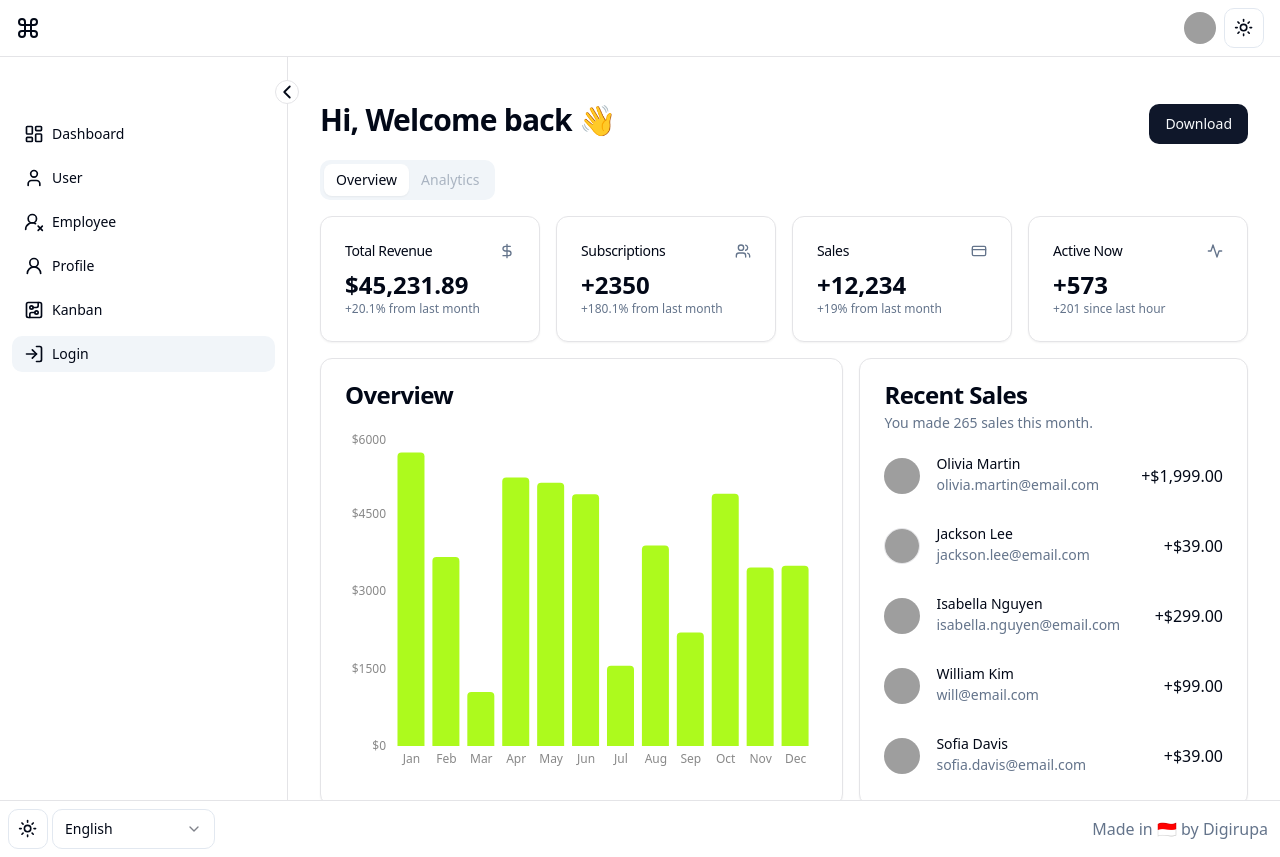
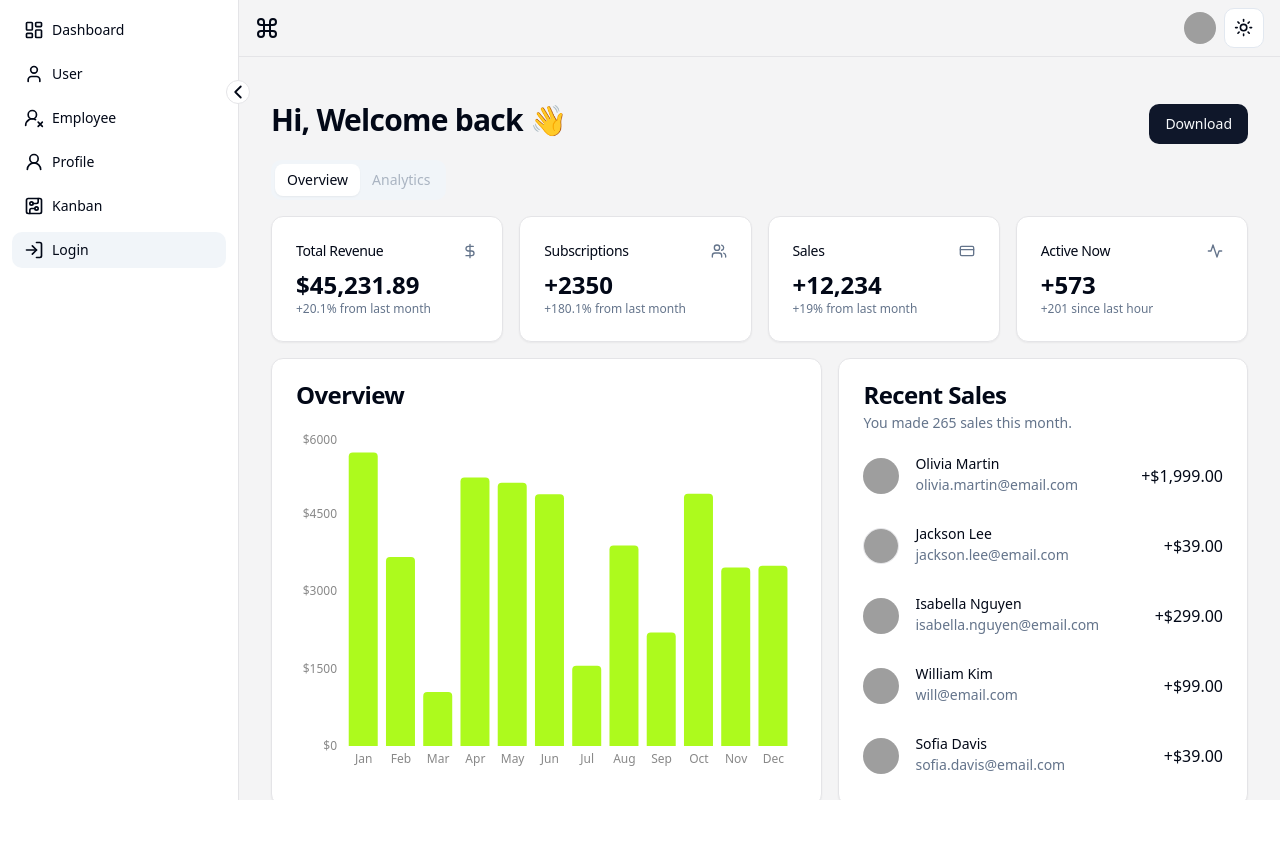
Before and after one commit to digirupa/nextjs-boilerplate, a Next.js app: page / in a window 1280 px wide. After the commit the page ends 830 px from the top, so only its background shows below. Built offline with nearby package versions, Linux system fonts and the light colour scheme; grey boxes are pictures that could not be loaded; what cookies-next would draw is missing.

Commit message:
wip: dashboard layout

```diff
--- a/src/components/app/layouts/Footer.tsx
+++ b/src/components/app/layouts/Footer.tsx
@@ -3,7 +3,7 @@ import ChangeTheme from '../inputs/change-theme'
 
 const Footer = () => {
   return (
-    <footer className='border-t bg-background text-center'>
+    <footer className='border-t text-center'>
       <div className='p-2'>
         <div className='flex flex-wrap items-center gap-1'>
           <div className='flex gap-1'>
--- a/src/components/app/layouts/header.tsx
+++ b/src/components/app/layouts/header.tsx
@@ -3,13 +3,20 @@ import Link from 'next/link'
 import ChangeTheme from '../inputs/change-theme'
 import { MobileSidebar } from './mobile-sidebar'
 import { UserNav } from './user-nav'
+import { useSidebar } from '@/lib/hooks/use-sidebar'
 
 export default function Header() {
+  const { isMinimized } = useSidebar()
   return (
-    <div className='supports-backdrop-blur:bg-background/60 fixed left-0 right-0 top-0 z-20 border-b bg-background/95 backdrop-blur'>
+    <div
+      className={cn(
+        'supports-backdrop-blur:bg-background/60 fixed left-0 right-0 top-0 z-20 border-b bg-secondary backdrop-blur',
+        !isMinimized ? 'duration-500 lg:left-[239px]' : 'duration-500 lg:left-[67px]'
+      )}
+    >
       <nav className='flex h-14 items-center justify-between px-4'>
         <div className='hidden lg:block'>
-          <Link href={'https://github.com/Kiranism/next-shadcn-dashboard-starter'} target='_blank'>
+          <Link href={'#'} target='_blank'>
             <svg
               xmlns='http://www.w3.org/2000/svg'
               viewBox='0 0 24 24'
--- a/src/components/app/layouts/sidebar.tsx
+++ b/src/components/app/layouts/sidebar.tsx
@@ -22,9 +22,9 @@ export default function Sidebar({ className }: SidebarProps) {
   return (
     <nav
       className={cn(
-        `relative z-10 hidden h-screen flex-none border-r pt-20 md:block`,
+        `relative z-10 hidden h-screen flex-none border-r pt-0 md:block`,
         status && 'duration-500',
-        !isMinimized ? 'w-72' : 'w-[72px]',
+        !isMinimized ? 'w-[239px]' : 'w-[67px]',
         className
       )}
     >
@@ -35,8 +35,8 @@ export default function Sidebar({ className }: SidebarProps) {
         )}
         onClick={handleToggle}
       />
-      <div className='space-y-4 py-4'>
-        <div className='px-3 py-2'>
+      <div className='space-y-1 py-0'>
+        <div className='px-3 py-0'>
           <div className='mt-3 space-y-1'>
             <DashboardNav items={navItems} />
           </div>
--- a/src/layouts/dashboard-layout.tsx
+++ b/src/layouts/dashboard-layout.tsx
@@ -40,12 +40,14 @@ const DashboardLayout = ({ children, title }: TProps) => {
         >
           <div className={loading || routeLoading ? 'pointer-events-none' : ''}>
             <TopLoading />
-            <Header />
-            <div className='flex h-screen overflow-hidden'>
+            <div className='flex h-screen'>
+              <Header />
               <Sidebar />
-              <main className='flex-1 overflow-hidden pt-16'>{children}</main>
+              <main className='flex-1 overflow-x-hidden overflow-y-scroll bg-secondary pt-16'>
+                {children}
+                <Footer />
+              </main>
             </div>
-            <Footer />
             <Toaster />
           </div>
         </ThemeProvider>
```
